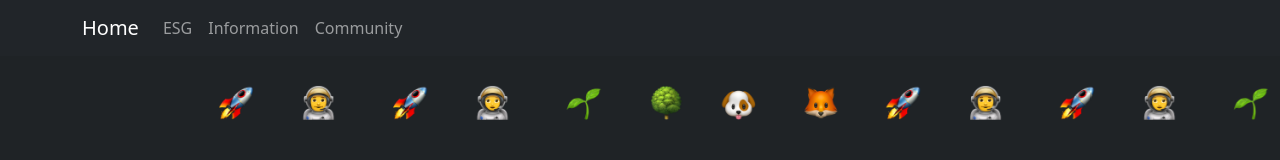
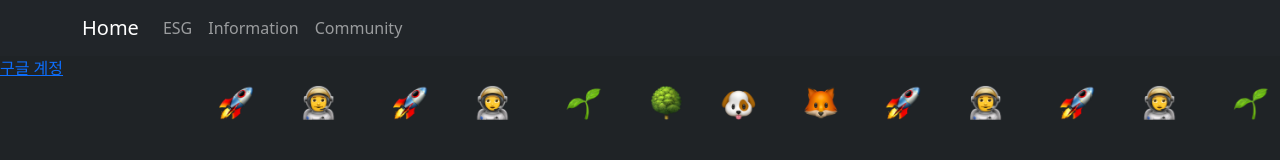
Before and after one commit to youresg/yesg-frontend, a React (Create React App) app in the folder web/: page /home in a window 1280 px wide. Shown: the top 160 px of the page. Built offline with nearby package versions, Linux system fonts and the light colour scheme.

Commit message:
Feat : Login

```diff
--- a/web/src/components/main.js
+++ b/web/src/components/main.js
@@ -3,9 +3,10 @@ import React from 'react';
 const main=() =>{
     return(
         <div className="mainPage">
+        <div><a href="http://localhost:8080/oauth2/authorization/google">구글 계정</a></div>
         <div className="image-container"><img className="ment" alt="ment" src="img/ment2.png" /></div>
         <div className="slide-container">
-      <img className="emoji" alt="emoji" src="img/emoji.png" /> </div>
+        <img className="emoji" alt="emoji" src="img/emoji.png" /> </div>
         <div><img className="back" alt="back" src="img/mainColor1.png" /></div>
         <div><img className="earth" alt="earth" src="img/earth3.png" /></div>
     </div>
```
